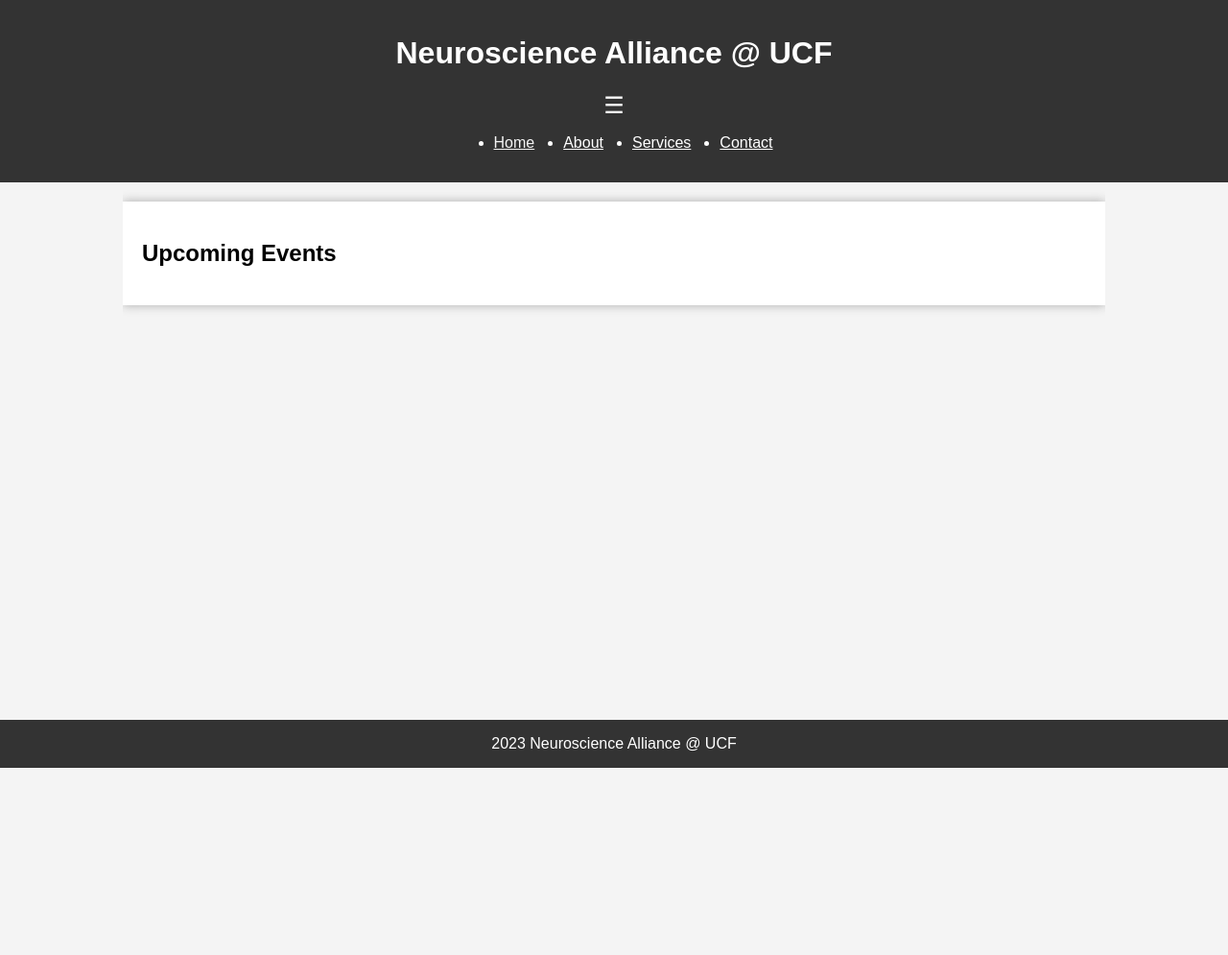
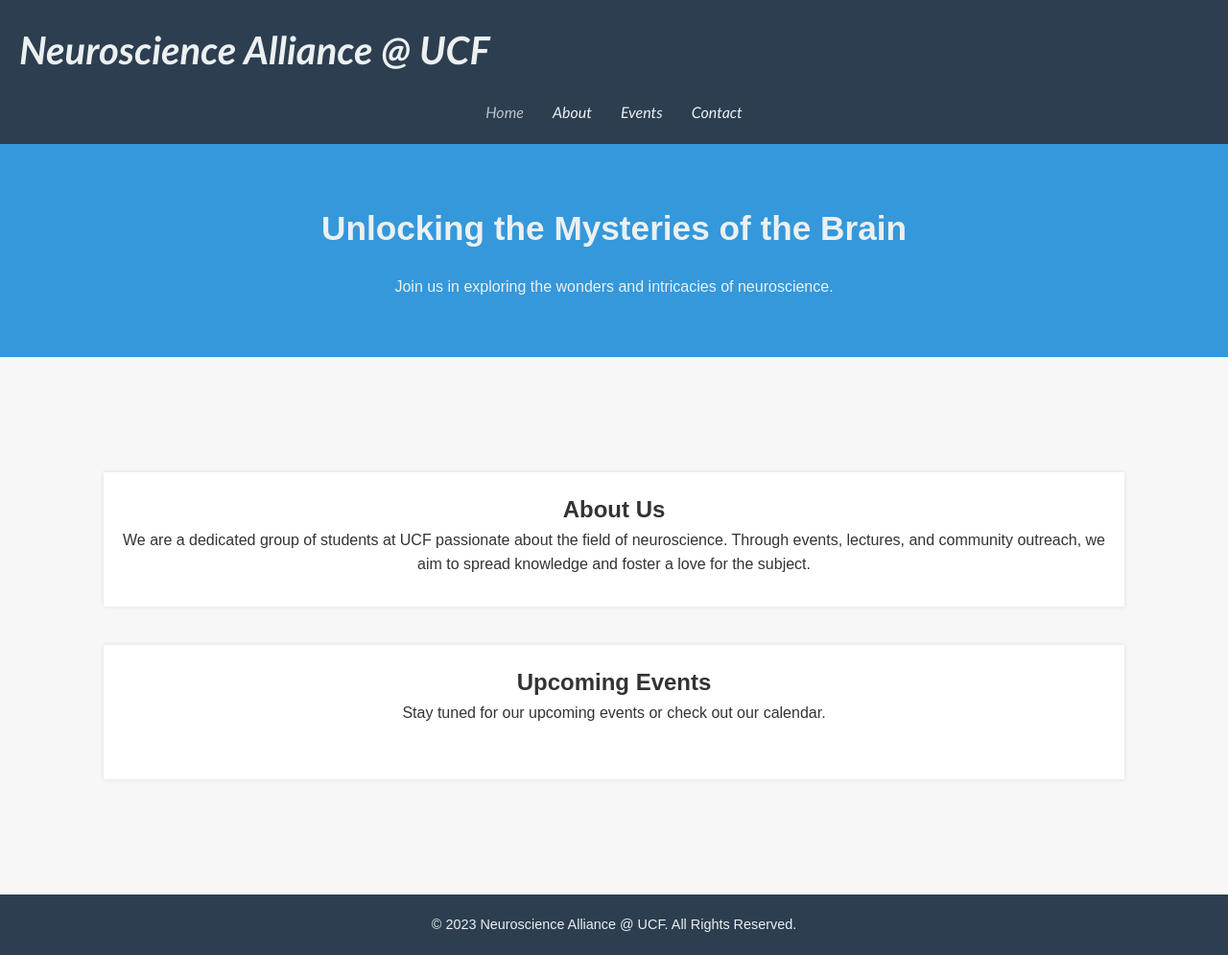
Before and after one commit to samork26/nsa-web, a plain HTML site: page index.html in a window 1280 px wide. Shown: the whole page at 96% size. Before the commit the page ends 800 px from the top, so only its background shows below. Drawn offline with Linux system fonts and the light colour scheme.

Commit message:
Changed almost everything, new main version
changed all the html css but still need to change the js code. this will be the new starting spot.

```diff
--- a/index.html
+++ b/index.html
@@ -10,33 +10,35 @@
     <header>
         <h1>Neuroscience Alliance @ UCF</h1>
         <nav>
-            <div class="hamburger">
-                ☰
-            </div>
             <ul class="menu">
                 <li><a href="#" class="active">Home</a></li>
                 <li><a href="#">About</a></li>
-                <li class="dropdown">
-                    <a href="#">Services</a>
-                    <ul class="submenu">
-                        <li><a href="#">Service 1</a></li>
-                        <li><a href="#">Service 2</a></li>
-                        <li><a href="#">Service 3</a></li>
-                    </ul>
-                </li>
+                <li><a href="#">Events</a></li>
                 <li><a href="#">Contact</a></li>
             </ul>
         </nav>
     </header>
-    <div class="container">
-        <div class="about-us">
+
+    <section class="hero">
+        <h2>Unlocking the Mysteries of the Brain</h2>
+        <p>Join us in exploring the wonders and intricacies of neuroscience.</p>
+    </section>
+    <div class="content-wrapper">
+        <section class="about">
+            <h2>About Us</h2>
+            <p>We are a dedicated group of students at UCF passionate about the field of neuroscience. Through events, lectures, and community outreach, we aim to spread knowledge and foster a love for the subject.</p>
+        </section>
+
+        <section class="events">
             <h2>Upcoming Events</h2>
-            <!-- Google sheets embed link here-->
-        </div>
+            <!-- Placeholder for events or embedded Google Calendar -->
+            <p>Stay tuned for our upcoming events or check out our calendar.</p>
+        </section>
     </div>
     <footer>
-        2023 Neuroscience Alliance @ UCF
+        <p>&copy; 2023 Neuroscience Alliance @ UCF. All Rights Reserved.</p>
     </footer>
+
     <script src="script.js"></script>
 </body>
 </html>
--- a/styles.css
+++ b/styles.css
@@ -1,111 +1,100 @@
-body, html {
+/* Reset some default browser styles */
+body, ul, li, h1, h2, p {
     margin: 0;
     padding: 0;
 }
 
 body {
     font-family: Arial, sans-serif;
-    background-color: #f4f4f4;
-    display: flex;
-    flex-direction: column;
-    min-height: 100vh;
+    background-color: #f7f7f7;
+    color: #333;
+    line-height: 1.6;
 }
 
 header {
-    background-color: #333;
-    color: #fff;
+    background-color: #2c3e50;
+    color: #ecf0f1;
+    font-style: italic;
+    font-family:'Gill Sans', 'Gill Sans MT', Calibri, 'Trebuchet MS', sans-serif;
+    padding: 20px 0;
+    text-align: left;
+    padding: 20px;
+}
+
+header h1 {
+    font-size: 2.5em;
+}
+
+nav ul.menu {
+    list-style-type: none;
+    display: flex;
+    justify-content: center;
+    padding-top: 20px;
+}
+
+nav ul.menu li {
+    margin: 0 15px;
+}
+
+nav ul.menu a {
+    color: #ecf0f1;
+    text-decoration: none;
+    transition: color 0.3s;
+}
+
+nav ul.menu a:hover, nav ul.menu a.active {
+    color: #bdc3c7;
+}
+
+section {
+    padding: 40px 0;
+    width: 80%;
+    margin: auto;
+    justify-content: center;
+}
+
+.hero {
+    background-color: #3498db;
+    color: #ecf0f1;
     text-align: center;
-    padding: 1em 0;
+    width: 100%;
+    margin: 0;
+    padding: 60px 0;
+}
+
+.hero h2 {
+    font-size: 2.2em;
+    margin-bottom: 20px;
+}
+
+.about, .events {
+    background-color: #fff;
+    box-shadow: 0 0 5px rgba(0,0,0,0.1);
+    padding: 20px;
+    margin: 20px 0;
+    text-align: center;
+    height: 100px;
+    width: 80%;
+}
+
+footer {
+    background-color: #2c3e50;
+    color: #ecf0f1;
+    text-align: center;
+    padding: 20px 0;
+    position: relative;
+    bottom: 0;
     width: 100%;
 }
 
-nav .menu {
+footer p {
+    font-size: 0.9em;
+}
+
+.content-wrapper{
     display: flex;
+    flex-direction: column;
     justify-content: center;
     align-items: center;
+    min-height: 70vh;
 }
-
-.menu li {
-    margin: 0 15px;
-    position: relative;
-}
-
-.menu a {
-    color: white;
-    transition: color 0.3s;
-}
-
-.menu a:hover, .menu .active {
-    color: #f4f4f4;
-}
-
-.dropdown:hover .submenu {
-    display: block;
-}
-
-.submenu {
-    display: none;
-    position: absolute;
-    top: 100%;
-    left: 0;
-    background-color: #444;
-    border: 1px solid #333;
-}
-
-.submenu li {
-    margin: 0;
-}
-
-.submenu a {
-    padding: 0.5em 1em;
-}
-
-.submenu a:hover {
-    background-color: #555;
-}
-
-.hamburger {
-    display: inline-block;
-    font-size: 24px;
-    cursor: pointer;
-    z-index: 1000;
-}
-
-@media (max-width: 768px) {
-    .menu {
-        display: flex;
-        flex-direction: column;
-    }
-
-    .menu.active {
-        display: flex;
-    }
-
-    .hamburger {
-        display: block;
-    }
-}
-
-.container {
-    width: 80%;
-    margin: auto;
-    overflow: hidden;
-    flex: 1 0 auto;
-}
-
-.about-us, .events {
-    background-color: #fff;
-    padding: 20px;
-    margin: 20px 0;
-    box-shadow: 0 0 10px #aaa;
-}
-
-footer {
-    background-color: #333;
-    color: #fff;
-    text-align: center;
-    padding: 1em 0;
-    width: 100%;
-    box-sizing: border-box;
-    flex-shrink: 0;
-}
```
